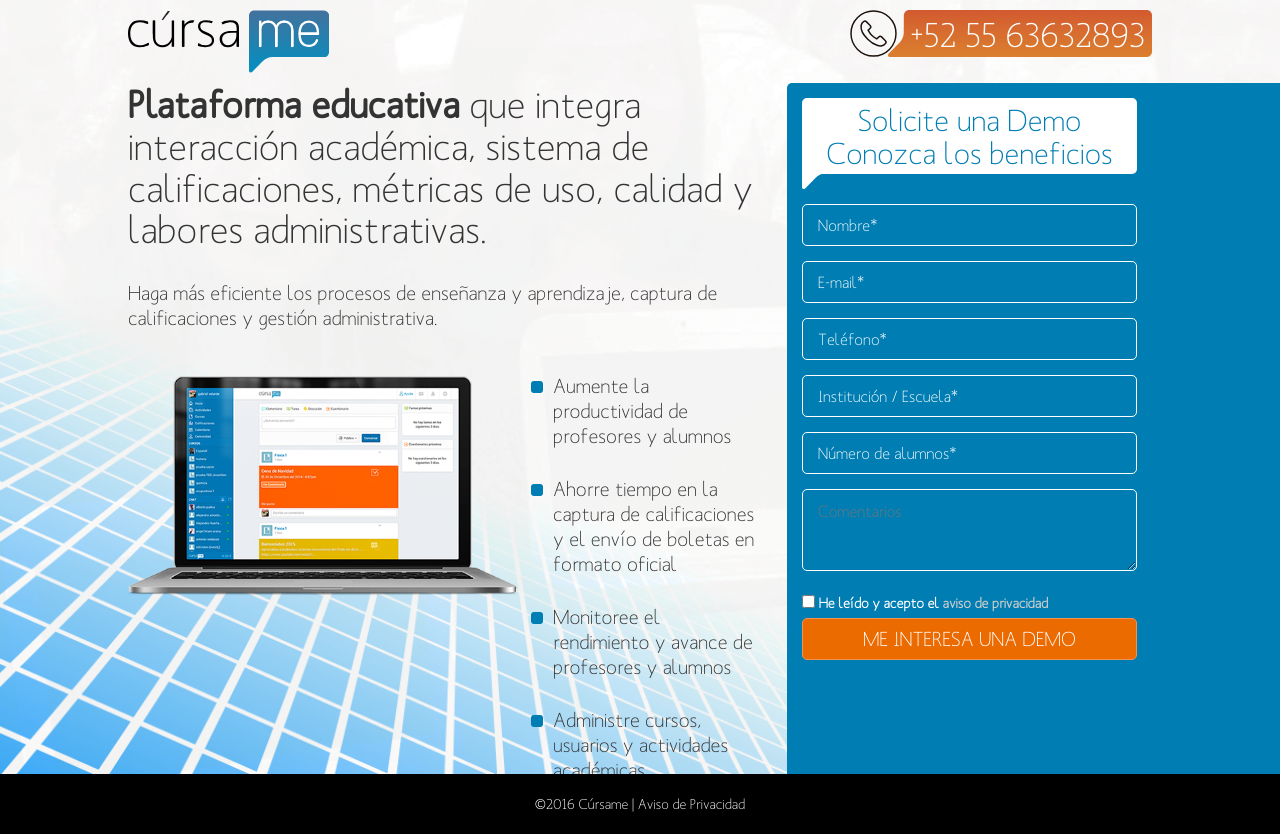
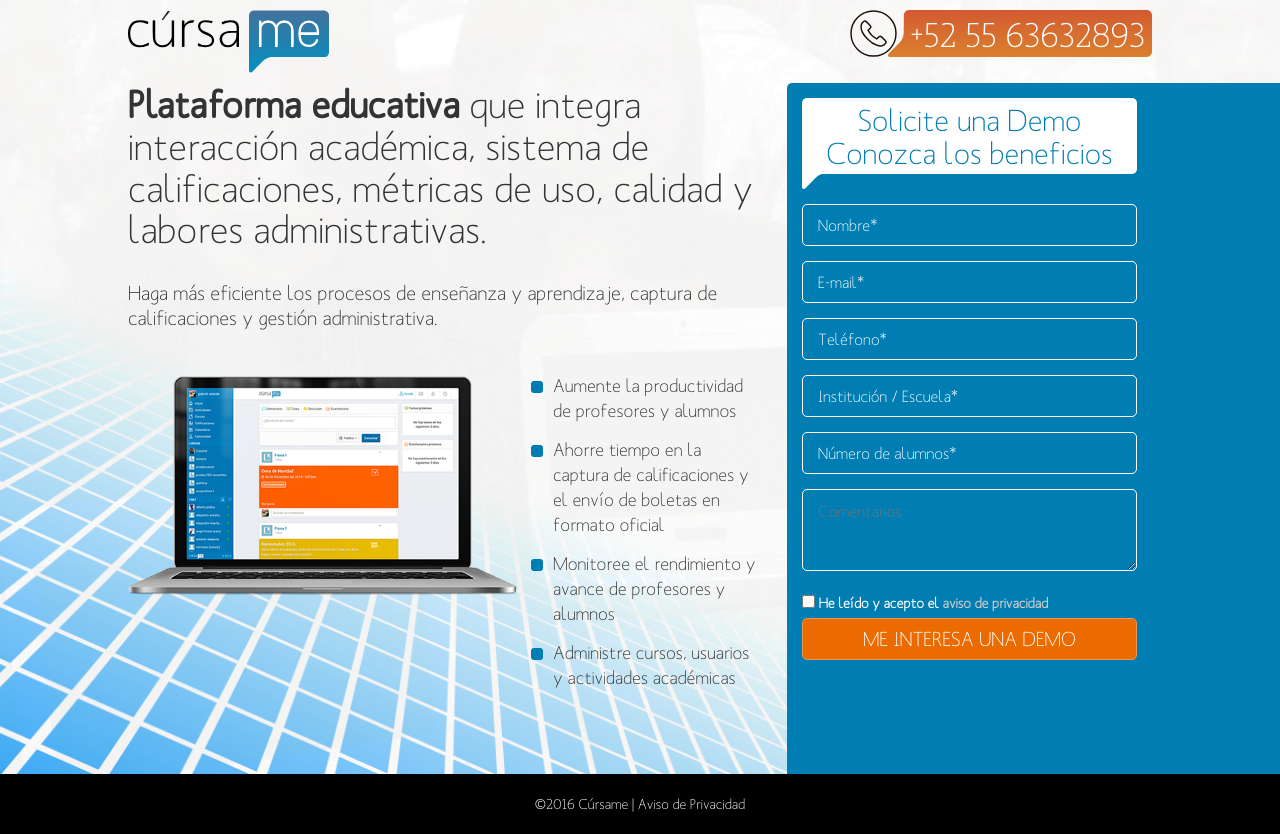
Before and after one commit to cursame/landing-cursame, a PHP site: page / in a window 1280 px wide. Run offline with PHP 8.4, Linux system fonts and the light colour scheme; some libraries are stand-ins or nearby versions.

Commit message:
Updates the page styles

```diff
--- a/css/main.css
+++ b/css/main.css
@@ -141,7 +141,7 @@ h1{
 }
 
 .features-bullets{
-    font-size: 20px;
+    font-size: 18px;
     margin-top: 33px;
     padding: 0;
 }
@@ -151,7 +151,7 @@ h1{
         background-position: left top 8px;
         background-repeat: no-repeat;
         list-style: none;
-        margin: 0 0 28px 0;
+        margin: 0 0 14px 0;
         padding: 0 0 0 22px;
     }
 
@@ -641,7 +641,7 @@ footer{
     }
 
     #landing-v2 #featured-picture.computer img{
-        width: 350px;
+        width: 290px;
     }
 
     #landing-v2 #featured-picture.computer{
```
